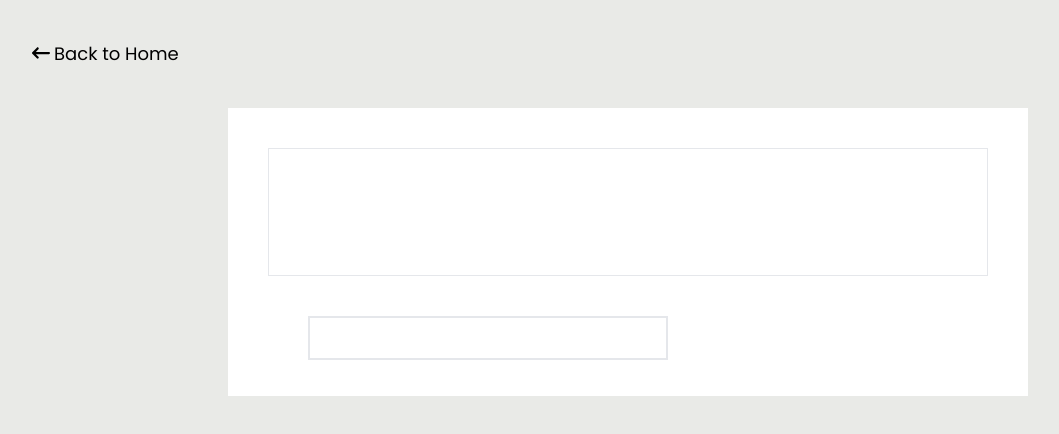
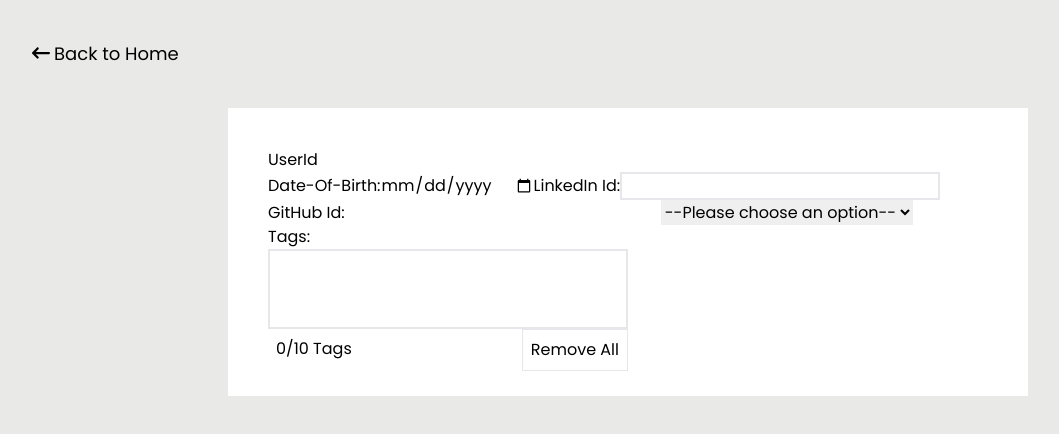
Before and after one commit to kowshickraj21/Recruit, a Next.js app: page /createProfile in a window 1280 px wide. Shown: the top 434 px of the page, without its empty margins (12-1071 px from the left). Built offline with nearby package versions, Linux system fonts and the light colour scheme.

Commit message:
Structured User Profiles Data

```diff
--- a/src/app/(components)/DefaultPage.jsx
+++ b/src/app/(components)/DefaultPage.jsx
@@ -1,6 +1,6 @@
 import React from 'react'
 import Nav from './Nav';
-import banner from '@/images/banner.png';
+import banner from '@/assets/banner.png';
 import Image from 'next/image';
 
 const DefaultPage = () => {
--- a/src/app/(components)/HomePage.jsx
+++ b/src/app/(components)/HomePage.jsx
@@ -12,7 +12,7 @@ const HomePage = async () => {
     const gigs = await Gigs.find();
   return (
     <div>
-      <HomeNav picture={user.picture} id={user.UserId} postition="sticky"/>
+      <HomeNav picture={user?.picture} id={user?.UserId} postition="sticky"/>
       <h2 className='p-10 text-2xl font-bold'>Hi <span className='text-secondry'>{user.name}</span>, Check These Out!</h2>
       <section className='flex flex-row flex-wrap'>
       {gigs.map(async (Data) => {
--- /dev/null
+++ b/src/app/api/Users/checkId.js
@@ -0,0 +1,13 @@
+"use server";
+import { connectMongoDB } from "@/models/mongodb";
+import User from "@/models/user";
+
+export async function checkAvailable(Id){
+    await connectMongoDB();
+    const available = await User.findOne({userId : Id})
+    if(available){
+        return true;
+    }else{
+        return false;
+    }
+}
--- a/src/app/createProfile/page.jsx
+++ b/src/app/createProfile/page.jsx
@@ -2,26 +2,63 @@
 import React,{ useState } from 'react';
 import { FaArrowLeftLong } from "react-icons/fa6";
 import Link from 'next/link';
+import { checkAvailable } from '../api/Users/checkId';
+import { categories } from '@/assets/categories';
 
 
 const page = () => {
+  const [count, setCount] = useState(0)
   const [input, setInput] = useState("")
   const [tags, setTags] = useState([])
+  const [available , setAvailable] = useState(false)
+
   const HandleEnter = (key) => {
-    if(key === "Enter"){
+    if(key === "Enter" && count < 10){
+      if(input != ""){
       setTags([...tags,input ]);
       setInput("");
+      setCount(count+1);
+      }
     }
   }
   const handleClose = (key) => {
     setTags(tags.filter((tag, i) => i != key));
+    setCount(count-1);
   }
+  const removeAll = () => {
+    setInput("");
+    setTags([]);
+    setCount(0);
+  }
+   const handleId = async (Id) => {
+    const exists = await checkAvailable(Id.toLowerCase())
+    setAvailable(exists)
+   }
   return (
     <div className='bg-grey w-full h-svh p-10'>
       <Link href='/' className='text-lg font-medium flex mb-10'><FaArrowLeftLong className='m-1'/> Back to Home</Link>
       <div className='w-2/3 bg-white h-72 m-auto p-10'>
-        <div className='h-32 border'></div>
-        <div className='border-2 w-1/2 min-h-10 m-10 flex flex-row flex-wrap flex-initial'>
+        <div>
+        <label htmlFor="Id">UserId</label>
+        <input type="text" name='Id' id='Id' onChange={(e) => handleId(e.target.value)}/>
+        {(available)?<p>User Id Already Exists</p>:null}
+        </div>
+        <label htmlFor="dob">Date-Of-Birth:</label>
+        <input type="date" name='dob' id='dob' />
+        <label htmlFor="linkedin">LinkedIn Id:</label>
+        <input type="text" name='linkedin' id='linkedin' className='border-2'/>
+        <label htmlFor="github">GitHub Id:</label>
+        <input type="text" name='github' id='github' />
+        <select name="categories" id="categories">
+        <option value="">--Please choose an option--</option>
+        {categories.map((category,index) => {
+        return(
+          <option key={index} value={category}>{category}</option>
+        )})}
+        </select>
+        <div className='w-1/2'>
+          <p>Tags:</p>
+        <div className='border-2 w-full min-h-20 flex flex-row flex-wrap flex-initial'>
           <ul className='flex flex-row flex-wrap'>
           {tags.map((tag, index) => (
               <li key={index} className='p-1 m-1 h-9 bg-gray-100 border border-gray-200 rounded-md'>{tag}<button name={index} className='border bg-gray-200 m-1 text-sm rounded-full w-5 h-5' onClick={(e) => handleClose(e.target.name)}>X</button></li>
@@ -29,6 +66,11 @@ const page = () => {
           </ul>
         <input type="text" name='tags' className='flex-1 h-10 focus:outline-none' value={input} onChange={(e) => setInput(e.target.value)} onKeyDown={(e) => HandleEnter(e.code)}/>
         </div>
+        <div className='flex justify-between'>
+        <p className='p-2'>{count}/10 Tags</p>
+        <button onClick={removeAll} className='p-2 border'>Remove All</button>
+        </div>
+    </div>
       </div>
     </div>
   )
--- /dev/null
+++ b/src/assets/categories.js
@@ -0,0 +1,14 @@
+export const categories = [
+    "3D Design",
+    "Animation",
+    "Business",
+    "Content Management",
+    "Fashion",
+    "Finance",
+    "Graphic Design",
+    "Marketing",
+    "Media and Brodcasting",
+    "Personal Branding",
+    "Sports",
+    "Software",
+]
--- a/src/models/user.js
+++ b/src/models/user.js
@@ -5,7 +5,15 @@ const userSchema = new Schema({
     email: String,
     password: String,
     picture: String,
-    UserId: String,
+    userId: String,
+    DOB: Date,
+    likedIn: String,
+    gitHub: String,
+    country: String,
+    state: String,
+    city: String,
+    category: String,
+    tags: Array,
 },{
     timestamps: true,
 })
```
Also changed, not shown: src/assets/banner.png (renamed from src/images/banner.png).
